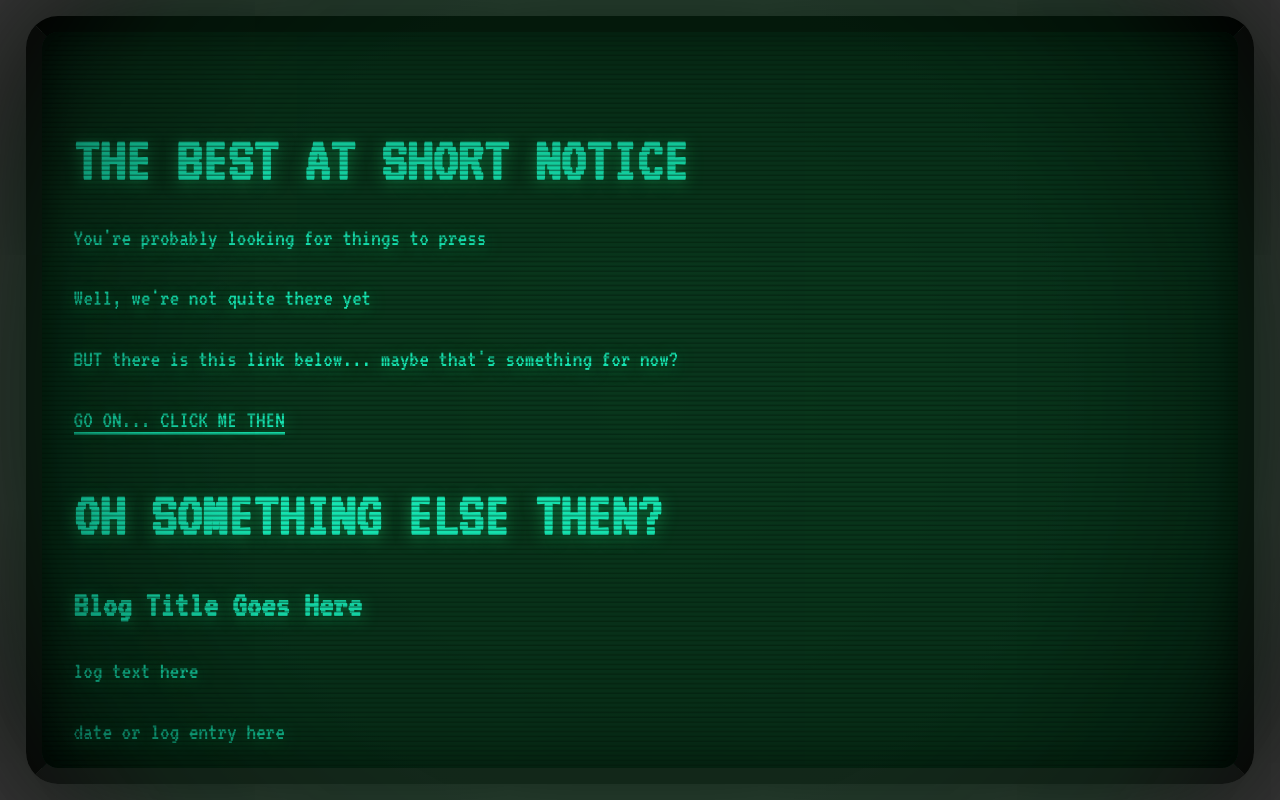
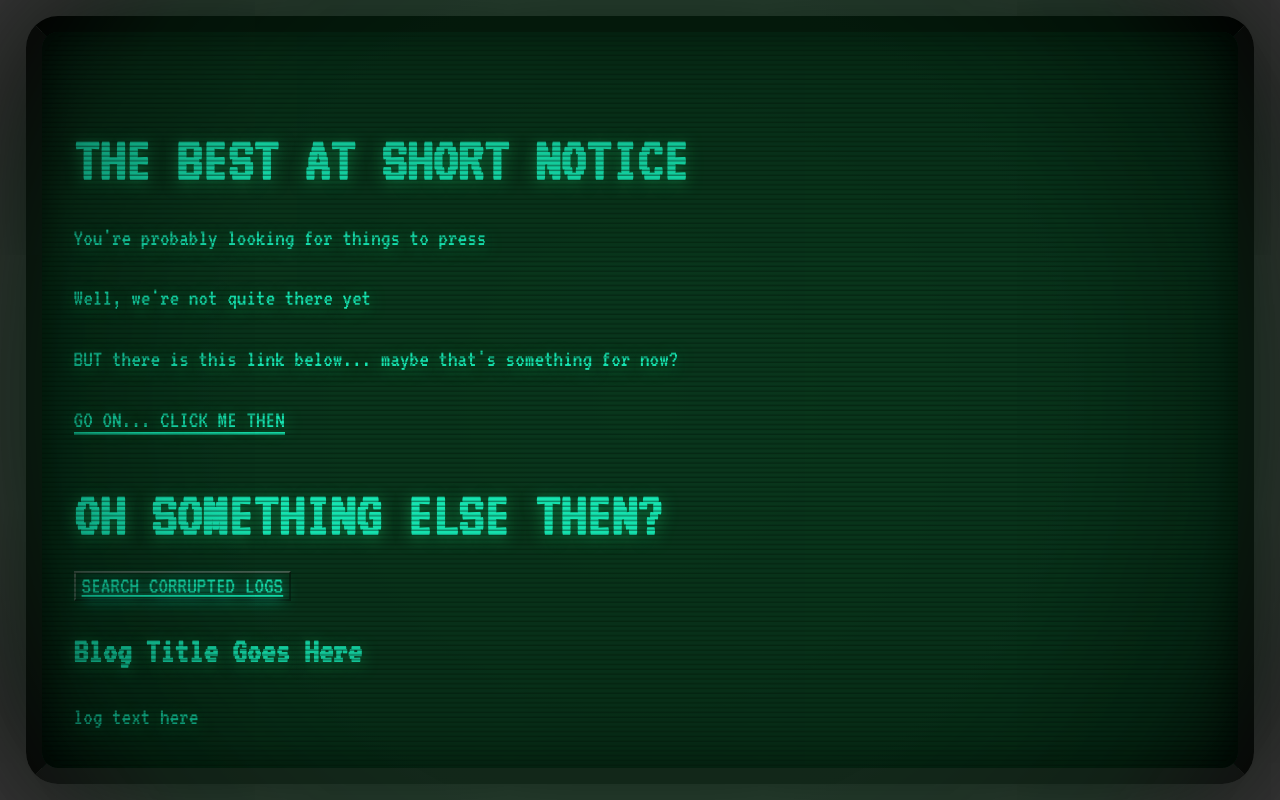
Before and after one commit to CregCodes/mini_project_week11, a React (Create React App) app in the folder mini-space/: page / in a window 1280 px wide. Built offline with nearby package versions, Linux system fonts and the light colour scheme.

Commit message:
updated button- planning for state logic

```diff
--- a/mini-space/src/components/App/App.css
+++ b/mini-space/src/components/App/App.css
@@ -40,6 +40,30 @@ a:hover {
   background-color: #14fdce;
   color: #031e11;
 }
+
+.Log-button {
+  text-transform: uppercase;
+  font-family: VT323;
+  font-size: 24px;
+  text-shadow: 0rem 0.2rem 1rem #14fdce;
+  background-color: #031e11;
+  color: #14fdce;
+  text-decoration: underline;
+}
+
+button:visited {
+  border-bottom: 0.2rem solid #14fdce;
+  color: #14fdce;
+  text-decoration: none;
+}
+
+button:active,
+button:focus,
+button:hover {
+  background-color: #14fdce;
+  color: #031e11;
+}
+
 .piece {
   display: block;
   height: 100%;
@@ -127,6 +151,21 @@ a:hover {
 
 /* glow opacity & shading for body colour elements */
 
+button.glow {
+  animation: crt-glow 60s infinite;
+  background: radial-gradient(
+    circle at center,
+    #1bd459 0%,
+    rgba(27, 212, 89, 0.88) 58%,
+    rgba(21, 235, 92, 0.57) 80%,
+    rgba(19, 94, 29, 0.27) 93%,
+    rgba(10, 23, 12, 0) 100%
+  );
+  opacity: 0.15;
+  pointer-events: none;
+  position: fixed;
+}
+
 .glow {
   animation: crt-glow 60s infinite;
   background: radial-gradient(
--- a/mini-space/src/components/App/App.js
+++ b/mini-space/src/components/App/App.js
@@ -3,9 +3,12 @@ import React from "react";
 import { useState, useEffect } from "react";
 import Randomblog from "../RandomBlog/Randomblog";
 import { dataLogs } from "../../Data/datalogs";
+import LogButton from "../LogButton/LogButton";
 
 function App() {
-  const [logs, setLogs] = useState("");
+  const [logs, setLogs] = useState({ dataLogs });
+
+  // function handleClick() {}
 
   return (
     <div>
@@ -22,11 +25,8 @@ function App() {
             GO ON... CLICK ME THEN
           </a>
           <h1>Oh something else then?</h1>
-          <Randomblog />
-          {/* <img
-            src="https://www.gamezebo.com/wp-content/uploads/2021/08/FalloutPipBoy_Feature-720x400.jpg"
-            alt="Pip Boy Success Logo"
-          ></img> */}
+          <LogButton />
+          <Randomblog prop={dataLogs} />
         </div>
         <div className="piece scanlines noclick" />
         <div className="piece glow noclick" />
@@ -40,4 +40,6 @@ function App() {
 // alternatively- use text only rendering in RandomBlog component
 // or wrap in own div and style with different class?
 
+/* <img src="https://www.gamezebo.com/wp-content/uploads/2021/08/FalloutPipBoy_Feature-720x400.jpg" alt="Pip Boy Success Logo" /> */
+
 export default App;
--- /dev/null
+++ b/mini-space/src/components/LogButton/LogButton.js
@@ -0,0 +1,8 @@
+import React from "react";
+import "../App/App.css";
+
+export default function LogButton() {
+  return <button className="Log-button">Search Corrupted Logs</button>;
+}
+
+//Button will need handleclick function passed down from main***
--- a/mini-space/src/components/RandomBlog/Randomblog.js
+++ b/mini-space/src/components/RandomBlog/Randomblog.js
@@ -1,4 +1,4 @@
-import React, { Component } from "react";
+import React from "react";
 
 /** RandomBlog
  * Takes in a state & prop (to be developed)
@@ -6,19 +6,14 @@ import React, { Component } from "react";
  * Will be linked to a button to trigger render
  * For research- aim to have a dynamic render animation when button event is triggered
  */
+function Randomblog({ dataLogs }) {
+  return (
+    <>
+      <h2>Blog Title Goes Here</h2>
+      <p>log text here</p>
+      <p>date or log entry here</p>
+    </>
+  );
+}
 
-export default class Randomblog extends Component {
-  render() {
-    return (
-      <div>
-        <h2>Blog Title Goes Here</h2>
-        <p>log text here</p>
-        <p>date or log entry here</p>
-        {/* <img
-          src="https://www.gamezebo.com/wp-content/uploads/2021/08/FalloutPipBoy_Feature-720x400.jpg"
-          alt="Pip Boy Success Logo"
-        ></img> */}
-      </div>
-    );
-  }
-}
+export default Randomblog;
```
